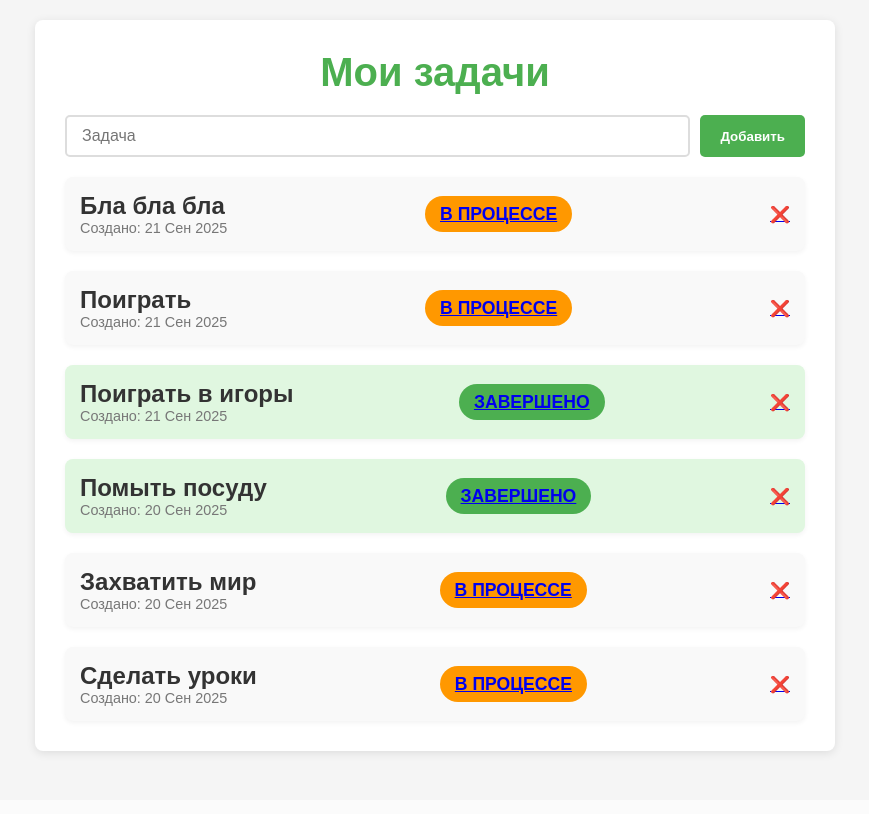
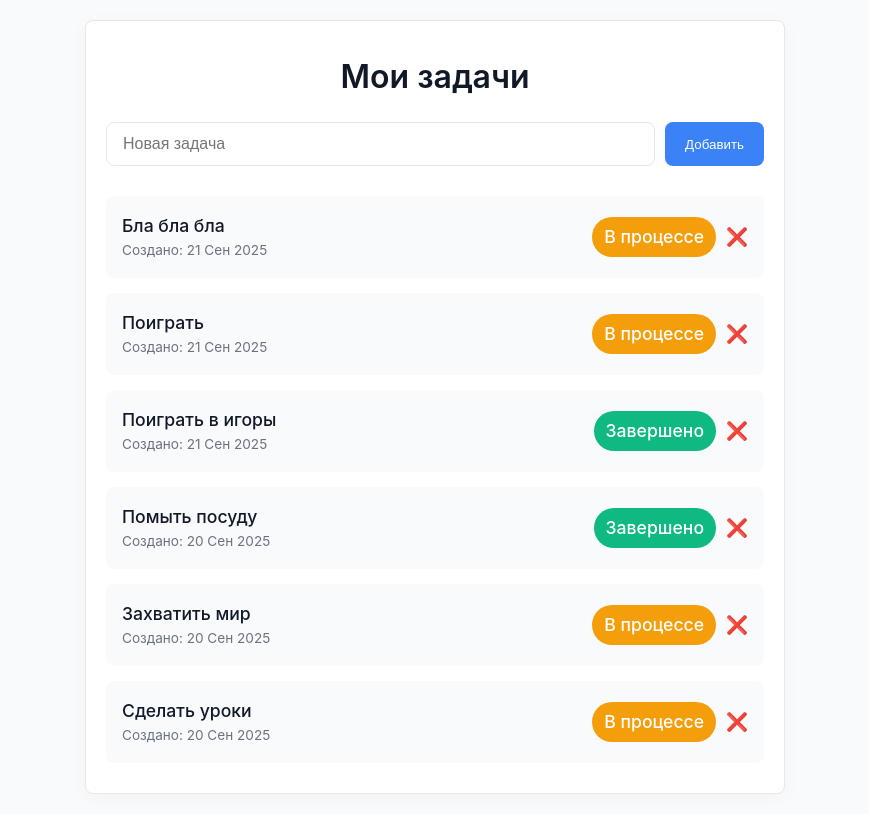
Before and after one commit to AlgoClassWork/todo_django_project, a Django app: page / in a window 1280 px wide. Shown: the whole page, without its empty margins (205-1074 px from the left). Before the commit the page ends 756 px from the top, so only its background shows below. Run offline with Django 5.2, Linux system fonts and the light colour scheme; data comes from the database, SQL or seed files in the repository.

Commit message:
Update home.html

```diff
--- a/todo/templates/home.html
+++ b/todo/templates/home.html
@@ -1,11 +1,23 @@
 <!DOCTYPE html>
 <html lang="ru">
 <head>
-    <meta charset="UTF-8">
-    <meta name="viewport" content="width=device-width, initial-scale=1.0">
+  <meta charset="UTF-8" />
+  <meta name="viewport" content="width=device-width, initial-scale=1.0"/>
   <title>Список задач</title>
   <style>
-        /* Общие настройки */
+    :root {
+      --accent: #3b82f6;
+      --accent-hover: #2563eb;
+      --bg: #ffffff;
+      --bg-secondary: #f9fafb;
+      --text: #111827;
+      --text-muted: #6b7280;
+      --border: #e5e7eb;
+      --success: #10b981;
+      --warning: #f59e0b;
+      --radius: 8px;
+    }
+
     * {
       margin: 0;
       padding: 0;
@@ -13,132 +25,160 @@
     }
 
     body {
-            font-family: 'Arial', sans-serif;
-            background-color: #f5f5f5;
-            color: #333;
+      font-family: 'Inter', system-ui, sans-serif;
+      background-color: var(--bg-secondary);
+      color: var(--text);
+      line-height: 1.6;
       padding: 20px;
     }
 
     .container {
-            max-width: 800px;
+      max-width: 700px;
       margin: 0 auto;
-            background-color: #fff;
-            border-radius: 8px;
-            box-shadow: 0 2px 10px rgba(0, 0, 0, 0.1);
-            padding: 30px;
+      background: var(--bg);
+      border: 1px solid var(--border);
+      border-radius: var(--radius);
+      padding: 30px 20px;
+      box-shadow: 0 4px 20px rgba(0, 0, 0, 0.03);
     }
 
     header {
       text-align: center;
-            margin-bottom: 20px;
+      margin-bottom: 30px;
     }
 
     h1 {
-            font-size: 2.5em;
-            color: #4CAF50;
+      font-size: 2rem;
+      font-weight: 600;
+      margin-bottom: 10px;
     }
 
-        .task-list {
-            display: flex;
-            flex-direction: column;
-            gap: 20px;
-        }
-
-        .task-card {
-            display: flex;
-            justify-content: space-between;
-            align-items: center;
-            background-color: #f9f9f9;
-            padding: 15px;
-            border-radius: 8px;
-            box-shadow: 0 2px 5px rgba(0, 0, 0, 0.05);
-            transition: background-color 0.3s ease, transform 0.2s ease;
-        }
-
-        .task-card:hover {
-            transform: translateY(-5px);
-        }
-
-        .task-card.completed {
-            background-color: #e0f7e0;
-        }
-
-        .task-info {
-            max-width: 70%;
-        }
-
-        .task-title {
-            font-size: 1.5em;
-            color: #333;
-        }
-
-        .task-date {
-            font-size: 0.9em;
-            color: #777;
-        }
-
-        .task-status {
-            font-size: 1.1em;
-        }
-
-        .status {
-            padding: 8px 15px;
-            border-radius: 20px;
-            font-weight: bold;
-            text-transform: uppercase;
-        }
-
-        .completed-status {
-            background-color: #4CAF50;
-            color: white;
-        }
-
-        .pending-status {
-            background-color: #FF9800;
-            color: white;
-        }
-
-        /* --- Стили формы добавления задачи --- */
     form {
       display: flex;
-            justify-content: center;
       gap: 10px;
       margin-top: 20px;
     }
 
     input[type="text"] {
       flex: 1;
-            padding: 10px 15px;
-            font-size: 1em;
-            border: 2px solid #ddd;
-            border-radius: 5px;
-            transition: border-color 0.3s ease, box-shadow 0.3s ease;
+      padding: 12px 16px;
+      border: 1px solid var(--border);
+      border-radius: var(--radius);
+      font-size: 1rem;
+      transition: border-color 0.2s;
     }
 
     input[type="text"]:focus {
-            border-color: #4CAF50;
+      border-color: var(--accent);
       outline: none;
-            box-shadow: 0 0 5px rgba(76, 175, 80, 0.3);
     }
 
     button {
-            padding: 10px 20px;
-            background-color: #4CAF50;
-            color: white;
-            font-weight: bold;
+      background: var(--accent);
+      color: #fff;
+      padding: 12px 20px;
       border: none;
-            border-radius: 5px;
+      border-radius: var(--radius);
       cursor: pointer;
-            transition: background-color 0.3s ease, transform 0.2s ease;
+      font-weight: 500;
+      transition: background 0.2s;
     }
 
     button:hover {
-            background-color: #45a049;
-            transform: scale(1.05);
+      background: var(--accent-hover);
     }
 
-        button:active {
-            transform: scale(0.98);
+    .task-list {
+      display: flex;
+      flex-direction: column;
+      gap: 15px;
+    }
+
+    .task-card {
+      display: flex;
+      align-items: center;
+      justify-content: space-between;
+      padding: 16px;
+      background: var(--bg-secondary);
+      border-radius: var(--radius);
+      transition: box-shadow 0.2s, transform 0.2s;
+    }
+
+    .task-card:hover {
+      box-shadow: 0 2px 10px rgba(0, 0, 0, 0.05);
+      transform: translateY(-2px);
+    }
+
+    .task-info {
+      flex: 1;
+    }
+
+    .task-title {
+      font-size: 1.1rem;
+      font-weight: 500;
+    }
+
+    .task-date {
+      font-size: 0.85rem;
+      color: var(--text-muted);
+    }
+
+    .status-badge {
+      padding: 6px 12px;
+      font-size: 0.8rem;
+      border-radius: 999px;
+      font-weight: 500;
+      text-align: center;
+      white-space: nowrap;
+      transition: background 0.2s;
+    }
+
+    .completed .status-badge {
+      background: var(--success);
+      color: white;
+    }
+
+    .pending .status-badge {
+      background: var(--warning);
+      color: white;
+    }
+
+    .task-actions {
+      display: flex;
+      align-items: center;
+      gap: 10px;
+      margin-left: 20px;
+    }
+
+    .task-actions a {
+      color: var(--text-muted);
+      text-decoration: none;
+      font-size: 1.1rem;
+      transition: color 0.2s;
+    }
+
+    .task-actions a:hover {
+      color: var(--accent);
+    }
+
+    @media (max-width: 600px) {
+      form {
+        flex-direction: column;
+      }
+
+      button {
+        width: 100%;
+      }
+
+      .task-card {
+        flex-direction: column;
+        align-items: flex-start;
+        gap: 10px;
+      }
+
+      .task-actions {
+        margin-left: 0;
+      }
     }
   </style>
 </head>
@@ -148,28 +188,24 @@
       <h1>Мои задачи</h1>
       <form action="{% url 'add' %}" method="post">
         {% csrf_token %}
-                <input type="text" name="title" placeholder="Задача">
-                <button> Добавить </button>
+        <input type="text" name="title" placeholder="Новая задача">
+        <button type="submit">Добавить</button>
       </form>
     </header>
 
     <div class="task-list">
       {% for task in tasks %}
-                <div class="task-card {% if task.completed %}completed{% endif %}">
+        <div class="task-card {% if task.completed %}completed{% else %}pending{% endif %}">
           <div class="task-info">
-                        <h2 class="task-title">{{ task.title }}</h2>
-                        <p class="task-date">Создано: {{ task.created_at|date:"d M Y" }}</p>
+            <div class="task-title">{{ task.title }}</div>
+            <div class="task-date">Создано: {{ task.created_at|date:"d M Y" }}</div>
           </div>
-                    <div class="task-status">
-                        <span class="status {% if task.completed %}completed-status{% else %}pending-status{% endif %}">
-                            <a href="{% url 'complete' task.id %}">
+          <div class="task-actions">
+            <a class="status-badge" href="{% url 'complete' task.id %}">
               {% if task.completed %}Завершено{% else %}В процессе{% endif %}
             </a>
-                        </span>
+            <a href="{% url 'delete' task.id %}">❌</a>
           </div>
-
-                    <a href="{% url 'delete' task.id %}"> ❌ </a>
-
         </div>
       {% endfor %}
     </div>
```
Lines whose indentation alone changed are shown as unchanged.
